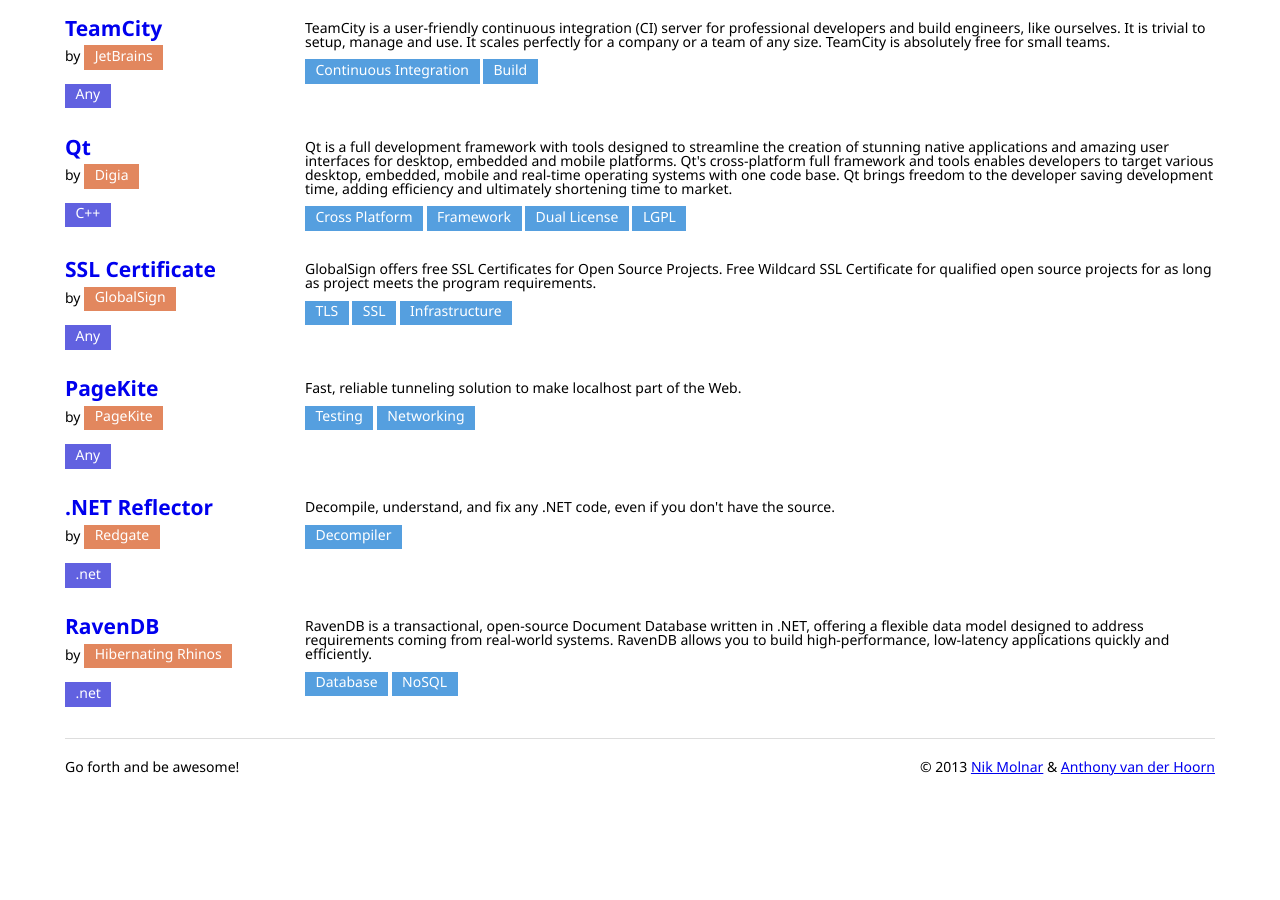
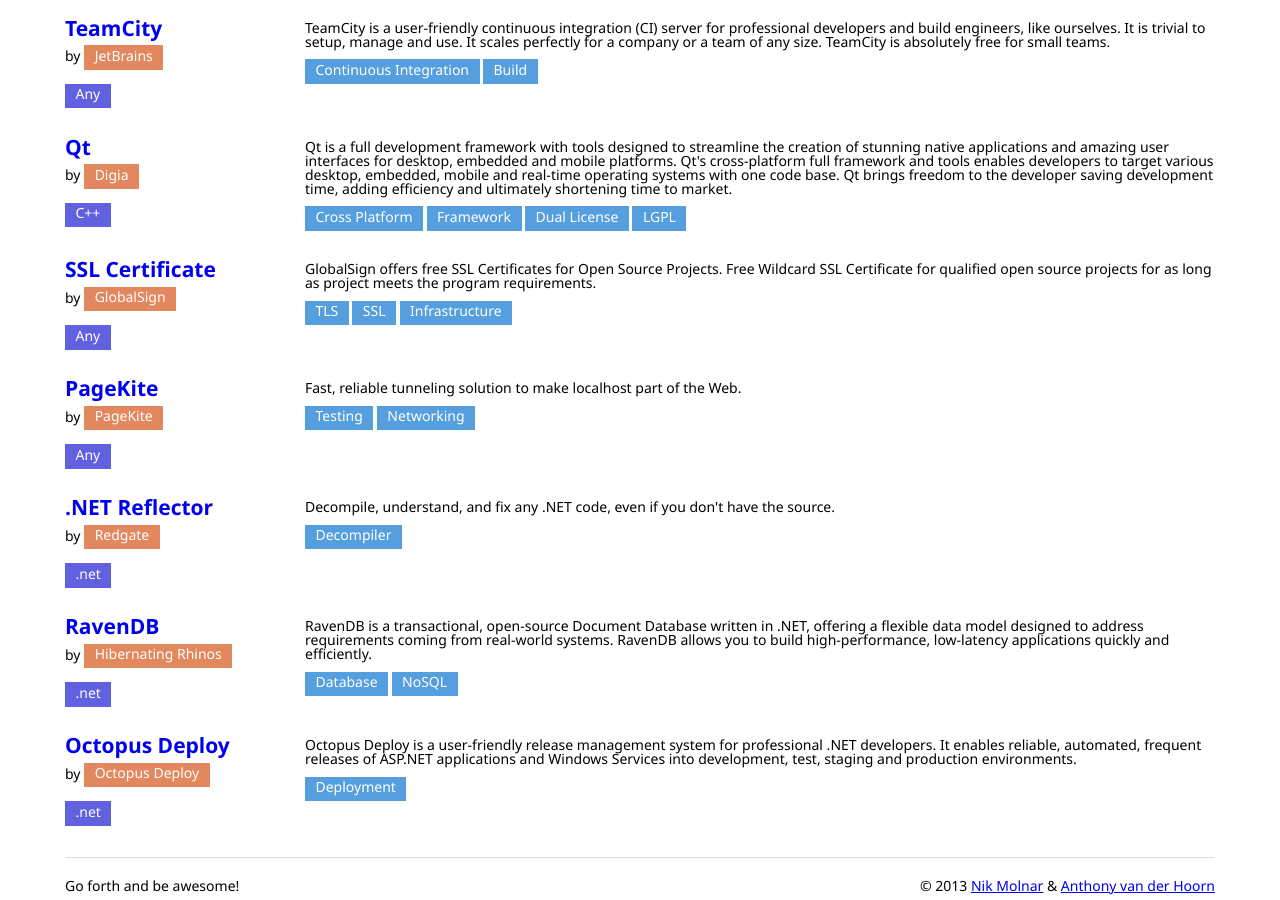
Before and after one commit to nikmd23/ossperks, a Jekyll site: the page built from index.html, in a window 1280 px wide and 900 px high, scrolled down 2355 px. Built offline with Jekyll 4.4.1, drawn with Linux system fonts in a browser that asks for light colours; nearby versions of some CDN libraries; before the commit the page ends 3136 px from its top, so only the background shows below that.

Commit message:
Add Octopus Deploy via @RobGibbens

```diff
--- a/index.html
+++ b/index.html
@@ -161,6 +161,12 @@
   platforms: [.net]
   company: {name: Hibernating Rhinos, uri: 'http://ravendb.net/'}
 
+- perk: {name: Octopus Deploy, uri: 'http://octopusdeploy.com/purchase'}
+  description: Octopus Deploy is a user-friendly release management system for professional .NET developers. It enables reliable, automated, frequent releases of ASP.NET applications and Windows Services into development, test, staging and production environments.
+  categories: [Deployment]
+  platforms: [.net]
+  company: {name: Octopus Deploy, uri: 'http://octopusdeploy.com/'}
+
 
 #============================================== Leave everything below this line alone =====================================================================
 layout: default
```
